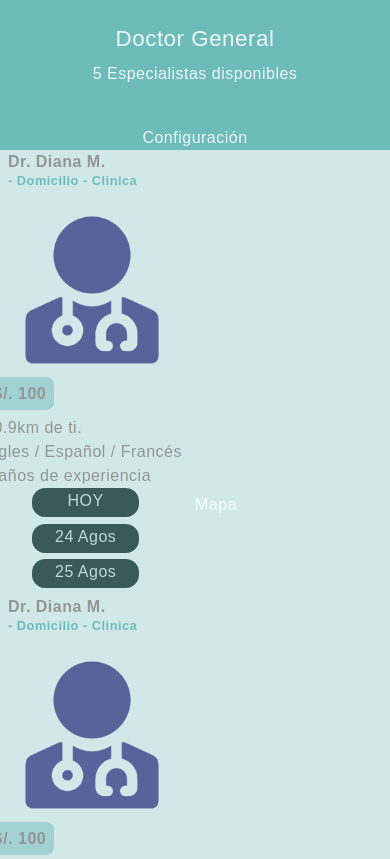
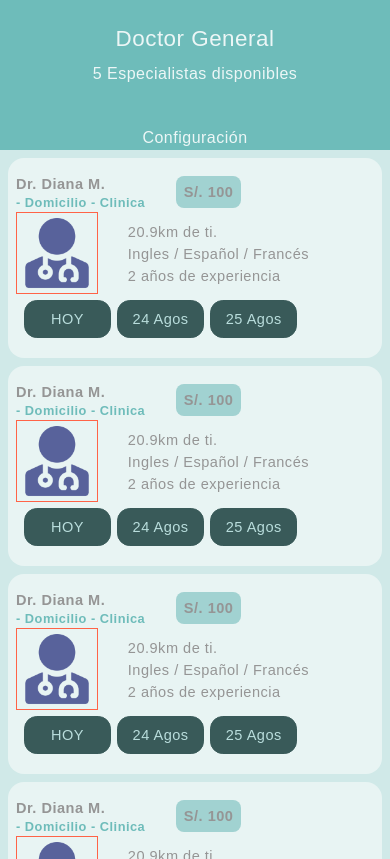
Before and after one commit to MariaGonzalesBaldera/proyecto-clinica, a React (Vite) app: page /select in a window 390 px wide. Built offline with nearby package versions, Linux system fonts and the light colour scheme.

Commit message:
mejorando responsive del listado de doctores

```diff
--- a/src/components/DivDoctor/index.jsx
+++ b/src/components/DivDoctor/index.jsx
@@ -2,7 +2,7 @@ import perfil from '../../img/specialties/Doctor General.png';
 
 export default function DivDoctor (){
   return(
-        <div className='  '>
+        <div className='div-list-item'>
           <div className='text-name'>Dr. Diana M.
             <p className='text-type'>- Domicilio - Clinica</p>
             <img src={perfil} alt='perfil.png'/>
--- a/src/components/SearchMap/index.jsx
+++ b/src/components/SearchMap/index.jsx
@@ -9,10 +9,9 @@ export default function SearchMap(){
         <DivDoctor/>
         <DivDoctor/>
         <DivDoctor/>
-        <DivDoctor/>
       </div>
       <div className='div-map'>
-        Mapa
+        <iframe className='iframe-map' src="https://www.google.com/maps/embed?pb=!1m18!1m12!1m3!1d3902.312788174603!2d-77.06407192570944!3d-12.021974141438088!2m3!1f0!2f0!3f0!3m2!1i1024!2i768!4f13.1!3m3!1m2!1s0x9105cf6e0011edbd%3A0x6be3d14590186ce!2sCentro%20de%20lima!5e0!3m2!1ses-419!2spe!4v1693021352884!5m2!1ses-419!2spe"></iframe>
       </div>
     </section>
   )
--- a/src/styles/SearchMap.css
+++ b/src/styles/SearchMap.css
@@ -4,7 +4,7 @@
   height: 84vh;
   background-color: #d0e9e8;
   display: grid;
-  grid-template-columns: repeat(auto-fit, minmax(12rem, 1fr));
+  grid-template-columns: repeat(auto-fit, minmax(1rem, 1fr));
 }
 .div-list{
   height: 100vh;
@@ -13,7 +13,7 @@
   max-height: 84vh;
 }
 .div-list::-webkit-scrollbar {
-  width: 10px;
+  width: 0.5rem;
 }
 
 .div-list::-webkit-scrollbar-thumb {
@@ -25,21 +25,26 @@
   background-color: #ddd;
 }
 .div-list-item{
-  margin-bottom: 1rem;
+  margin: 0.5rem 0.5rem;
   display: grid;
-  grid-template-columns: repeat(auto-fit, minmax(12rem, 1fr));
+  grid-template-columns: repeat(auto-fit, minmax(10rem, 1fr));
   height: 9.5rem;
   background: #e8f4f3;
   border-radius: 1rem ;
   padding-top: 0.5rem;
 }
 .div-list .text-name:first-child {
-  width: 10.5rem;
+  width: 9rem;
 }
-
+.div-list-item .text-name img{
+  margin-top: -1rem;
+  border: solid 1px tomato;
+  width: 5rem;
+  height:5rem;
+}
 .div-list-item div{
   padding-top: 0.5rem ;
-  position: relative;
+  width: 13rem;
 }
 
 .div-list-item:hover{
@@ -63,20 +68,34 @@
   margin-bottom: 1rem;
   color: #6ebcba;
 }
+.text-description{
+  margin-top: 0.5rem;
+  margin-left: -1.2rem;
+  min-width: 100%;
+}
 
+.div-price{
+  background-color: #a1d2d1;
+  border-radius: 0.5rem;
+  text-align: center;
+  padding: 0.5rem;
+  display: inline;
+  font-weight: bold;
+}
+.div-description-doctor{
+  margin-top: 0.6rem;
+  margin-left: -3.5rem;
+}
 .div-days{
-  width: 90%;
-  align-content: center;
+  margin-left: 1rem;
 }
 
 .div-days div{
   width: 60%;
-  height: 1.7rem;
-  margin-left: 2rem;
+  height: 1.75rem;
 }
 
 .div-days-item{
-  position: relative;
   width: 12rem;
   color: #b9dddc;
   text-align: center;
@@ -91,19 +110,42 @@
   filter: contrast(1.2);
 }
 
-.text-description{
-  margin-top: 0.5rem;
-  margin-left: -1rem;
+.div-map{
+  max-width: 100%;
+  max-height: 100%;
+}
+.iframe-map{
+  border: none;
+  width: 100%;
+  height: 80vh;
 }
 
-.div-price{
-  background-color: #a1d2d1;
-  border-radius: 0.5rem;
-  text-align: center;
-  padding: 0.5rem;
-  display: inline;
-  font-weight: bold;
+@media screen and (max-width:1024px){
+  .section-map{
+    font-size: 0.91rem;
+  }
+
+  .div-list-item{
+    min-height: 12rem;
+  }
+  .div-description-doctor{
+    margin-left: -3rem;
+  }
+  .div-days {
+    display: inline-flex;
+    grid-template-rows: repeat(auto-fit minmax(1rem, 1fr));
+    min-width: 22rem;
+    margin-top: -1rem;
+  }
+
+  .div-days-item{
+    max-width: 5.3rem;
+    margin-right: 0.4rem;
+  }
 }
-.div-description-doctor{
-  margin-top: 0.6rem;
+
+@media screen and (max-width:480px){
+.div-map{
+  display: none;
 }
+}
```
